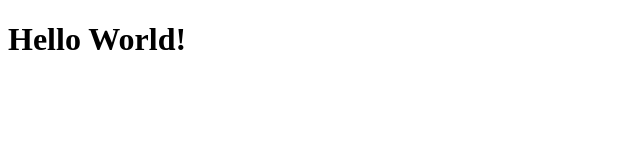
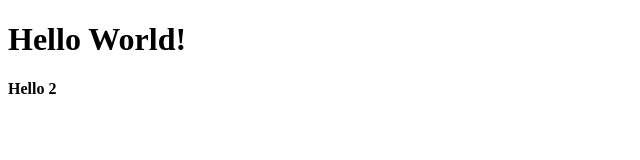
Before and after one commit to composercordero/kekambas-125_hello_world, a plain HTML site: page index.html in a window 1280 px wide. Shown: the full height of the page, 0-640 px from the left. Drawn offline with Linux system fonts and the light colour scheme.

```diff
--- a/index.html
+++ b/index.html
@@ -8,6 +8,6 @@
 <body>
 
     <h1 class="title">Hello World!</h1>
-
+        <h4 class="sub">Hello 2</h4>
 </body>
 </html>
```
Also changed, not shown: 1 other file.
